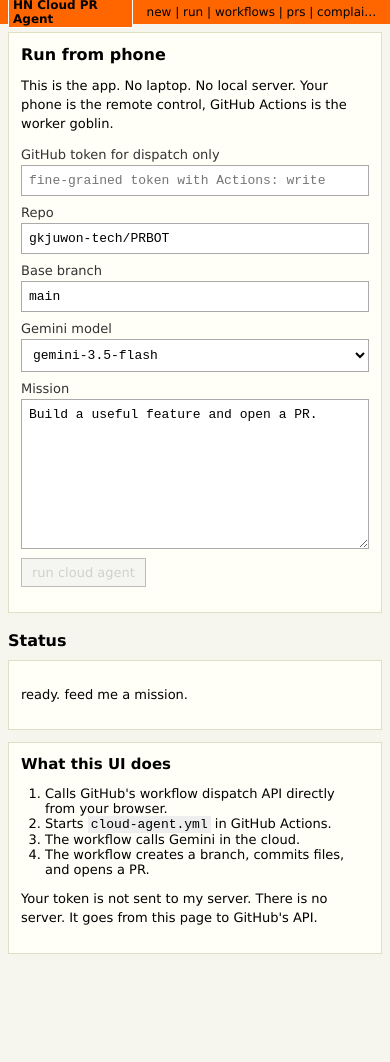
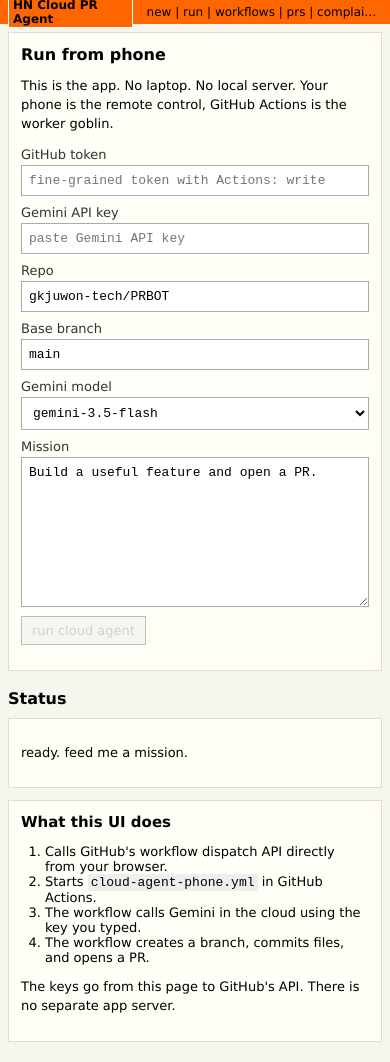
Before and after one commit to gkjuwon-tech/PRBOT, a React (Vite) app in the folder apps/web/: page / in a window 390 px wide. Before the commit the page ends 974 px from the top, so only its background shows below. Built offline with nearby package versions, Linux system fonts and the light colour scheme.

Commit message:
feat: add gemini key field to phone app

```diff
--- a/apps/web/src/main.tsx
+++ b/apps/web/src/main.tsx
@@ -4,6 +4,7 @@
 
 type FormState = {
   token: string;
+  modelAccess: string;
   repo: string;
   branch: string;
   model: string;
@@ -20,6 +21,7 @@
 function App() {
   const [form, setForm] = useState<FormState>({
     token: '',
+    modelAccess: '',
     repo: 'gkjuwon-tech/PRBOT',
     branch: 'main',
     model: 'gemini-3.5-flash',
@@ -34,7 +36,7 @@
     setMessage('calling GitHub Actions... little orange goblin is putting on boots.');
     try {
       const { owner, repo } = parseRepo(form.repo);
-      const res = await fetch(`https://api.github.com/repos/${owner}/${repo}/actions/workflows/cloud-agent.yml/dispatches`, {
+      const res = await fetch(`https://api.github.com/repos/${owner}/${repo}/actions/workflows/cloud-agent-phone.yml/dispatches`, {
         method: 'POST',
         headers: {
           accept: 'application/vnd.github+json',
@@ -47,12 +49,13 @@
           inputs: {
             mission: form.mission,
             base_branch: form.branch,
-            model: form.model
+            model: form.model,
+            model_access: form.modelAccess
           }
         })
       });
       if (!res.ok) throw new Error(`${res.status} ${await res.text()}`);
-      setMessage(`workflow started. open https://github.com/${owner}/${repo}/actions/workflows/cloud-agent.yml`);
+      setMessage(`workflow started. open https://github.com/${owner}/${repo}/actions/workflows/cloud-agent-phone.yml`);
     } catch (error) {
       setMessage(error instanceof Error ? error.message : String(error));
     } finally {
@@ -68,12 +71,13 @@
           <h1>Run from phone</h1>
           <p>This is the app. No laptop. No local server. Your phone is the remote control, GitHub Actions is the worker goblin.</p>
           <form onSubmit={submit}>
-            <label>GitHub token for dispatch only<input type="password" value={form.token} onChange={e => setForm({ ...form, token: e.target.value })} placeholder="fine-grained token with Actions: write" /></label>
+            <label>GitHub token<input type="password" value={form.token} onChange={e => setForm({ ...form, token: e.target.value })} placeholder="fine-grained token with Actions: write" /></label>
+            <label>Gemini API key<input type="password" value={form.modelAccess} onChange={e => setForm({ ...form, modelAccess: e.target.value })} placeholder="paste Gemini API key" /></label>
             <label>Repo<input value={form.repo} onChange={e => setForm({ ...form, repo: e.target.value })} /></label>
             <label>Base branch<input value={form.branch} onChange={e => setForm({ ...form, branch: e.target.value })} /></label>
             <label>Gemini model<select value={form.model} onChange={e => setForm({ ...form, model: e.target.value })}><option>gemini-3.5-flash</option><option>gemini-3.1-pro</option></select></label>
             <label>Mission<textarea value={form.mission} onChange={e => setForm({ ...form, mission: e.target.value })} /></label>
-            <button disabled={busy || !form.token || !form.mission}>{busy ? 'summoning...' : 'run cloud agent'}</button>
+            <button disabled={busy || !form.token || !form.modelAccess || !form.mission}>{busy ? 'summoning...' : 'run cloud agent'}</button>
           </form>
         </aside>
         <section>
@@ -83,11 +87,11 @@
             <h2>What this UI does</h2>
             <ol>
               <li>Calls GitHub's workflow dispatch API directly from your browser.</li>
-              <li>Starts <code>cloud-agent.yml</code> in GitHub Actions.</li>
-              <li>The workflow calls Gemini in the cloud.</li>
+              <li>Starts <code>cloud-agent-phone.yml</code> in GitHub Actions.</li>
+              <li>The workflow calls Gemini in the cloud using the key you typed.</li>
               <li>The workflow creates a branch, commits files, and opens a PR.</li>
             </ol>
-            <p>Your token is not sent to my server. There is no server. It goes from this page to GitHub's API.</p>
+            <p>The keys go from this page to GitHub's API. There is no separate app server.</p>
           </article>
         </section>
       </section>
```
